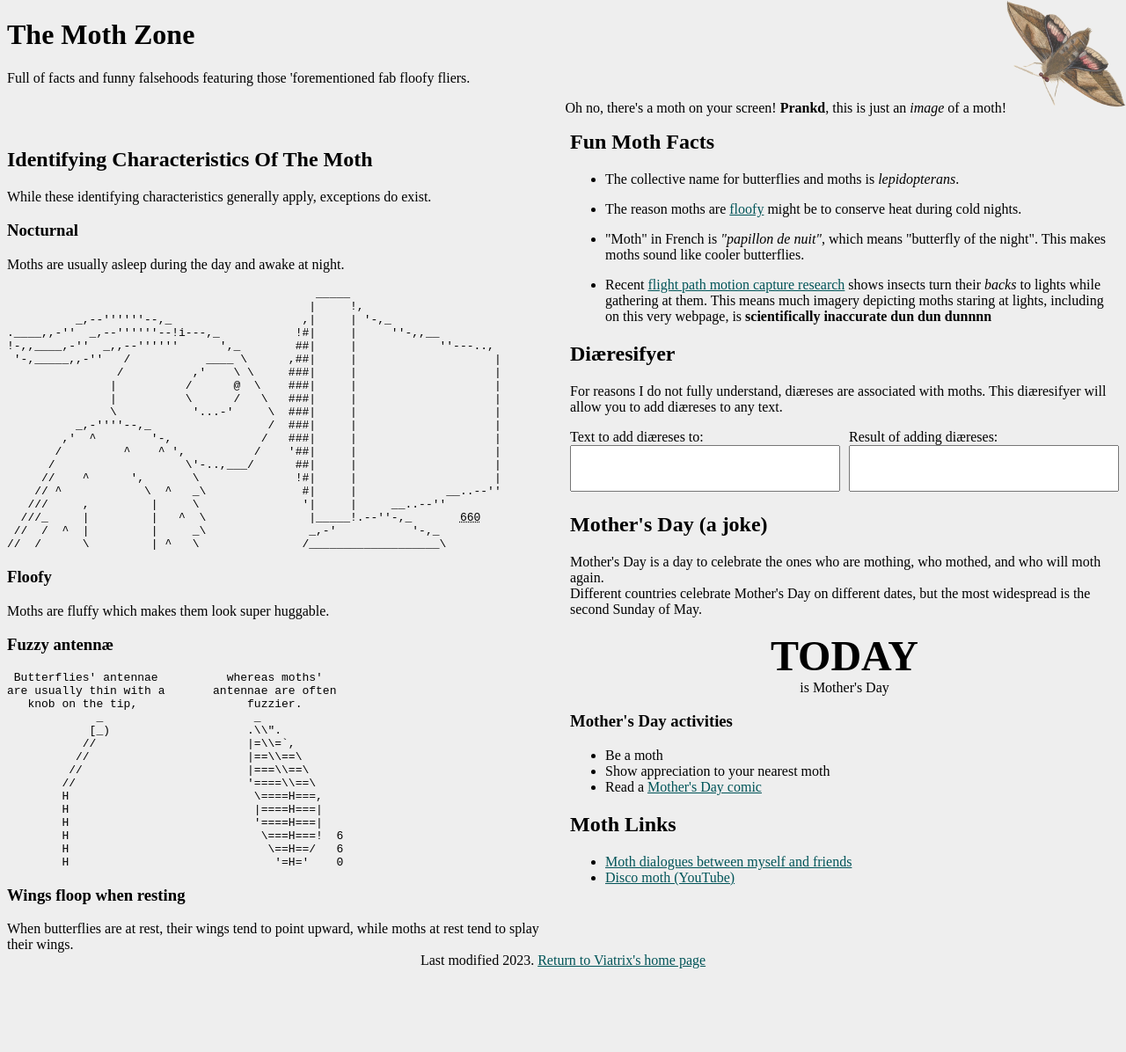
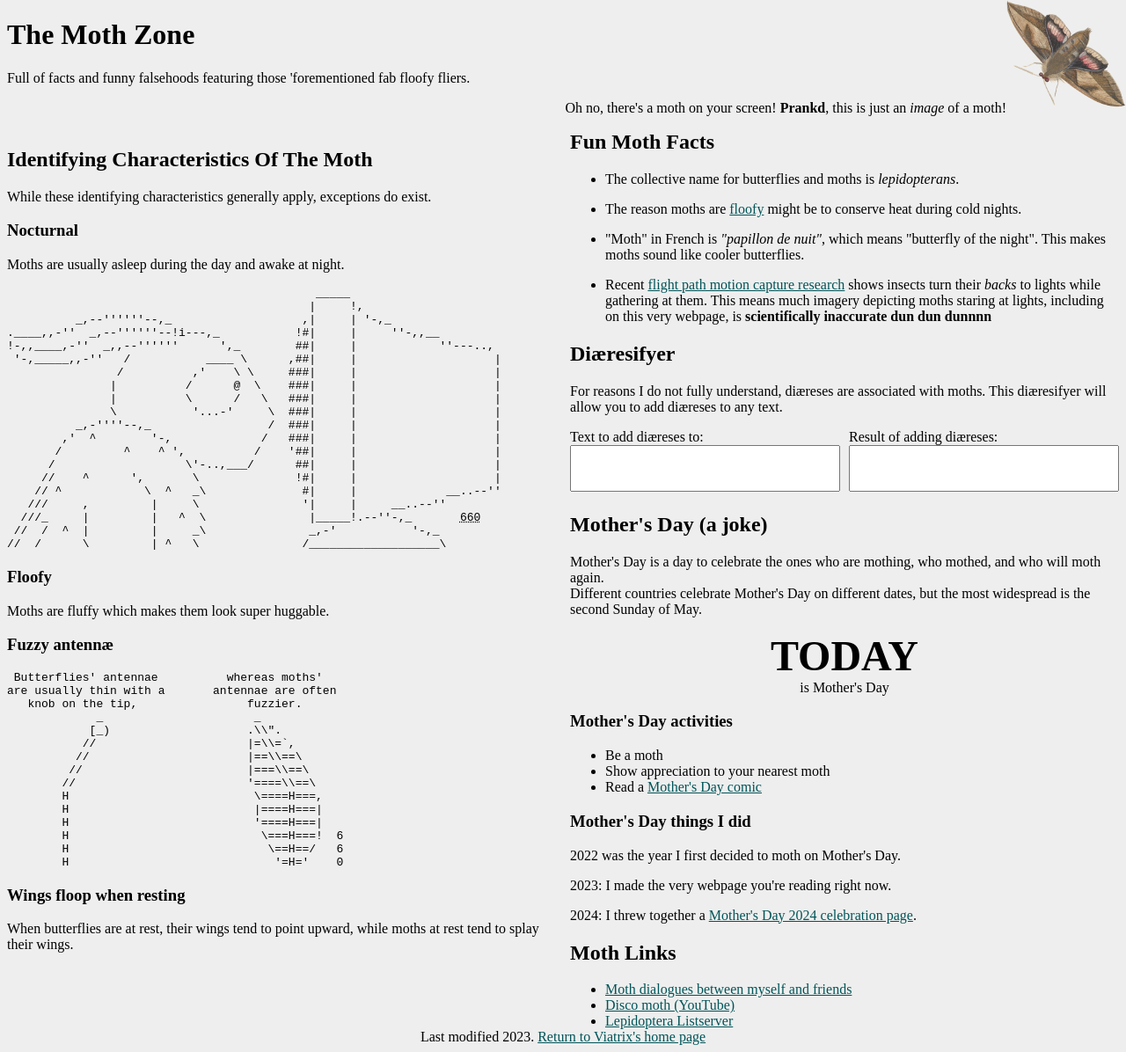
Before and after one commit to mincerafter42/mincerafter42.github.io, a Jekyll site: the page fun/moth/index.html, which Jekyll copies as it is, in a window 1280 px wide. Shown: the whole page at 88% size. Built offline with Jekyll 4.4.1, drawn with Linux system fonts in a browser that asks for light colours; before the commit the page ends 1109 px from its top, so only the background shows below that.

Commit message:
Small moth day 2024 page

```diff
--- a/fun/moth/index.html
+++ b/fun/moth/index.html
@@ -152,12 +152,17 @@ When butterflies are at rest, their wings tend to point upward, while moths at r
 <li>Show appreciation to your nearest moth
 <li>Read a <a href=natalya-lobanova-moth-comic.html>Mother's Day comic</a>
 </ul>
+<h3>Mother's Day things I did</h3>
+<p>2022 was the year I first decided to moth on Mother's Day.
+<p>2023: I made the very webpage you're reading right now.
+<p>2024: I threw together a <a href=ers-day-2024.html>Mother's Day 2024 celebration page</a>.
 </article>
 <article>
 <h2 id=links>Moth Links</h2>
 <ul>
 <li><a href=quotes.html>Moth dialogues between myself and friends</a>
 <li><a href="https://www.youtube.com/embed/qGwnjFUHISU?rel=0&modestbranding=1">Disco moth (YouTube)</a>
+<li><a href=https://mailman.yale.edu/mailman/listinfo/leps-l>Lepidoptera Listserver</a>
 </ul>
 </article>
 </main>
```
Also changed, not shown: _posts/2024-05-12-moth-ers-day.md (added, +4 -0 lines), fun/moth/ers-day-2024.html (added, +23 -0 lines).
